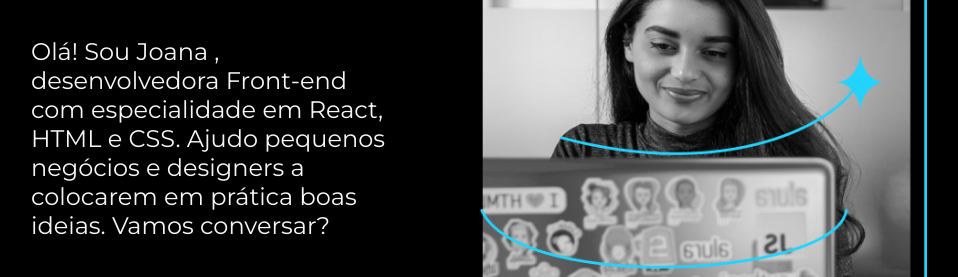
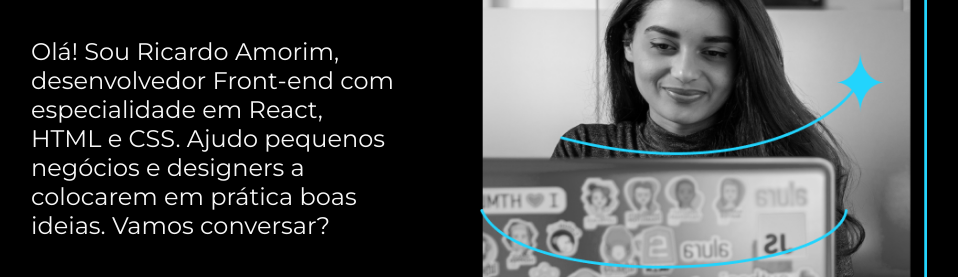
Before and after one commit to RicardoAmorim2049/portifolio, a plain HTML site: page index.html in a window 1280 px wide. Shown: the part 392-669 px from the top of the page, without its empty margins (161-1119 px from the left). Drawn offline with nearby package versions, Linux system fonts and the light colour scheme.

Commit message:
Update index.html

```diff
--- a/index.html
+++ b/index.html
@@ -21,7 +21,7 @@
             <h1 class="apresentacao__conteudo__titulo">Eleve seu negócio digital a outro nível<strong
             class="titulo-destaque">com um Front-end de qualidade!
             </strong></h1>
-            <p class="apresentacao__conteudo__texto">Olá! Sou Joana , desenvolvedora
+            <p class="apresentacao__conteudo__texto">Olá! Sou Ricardo Amorim, desenvolvedor
             Front-end com especialidade em React, HTML e
             CSS. Ajudo pequenos negócios e designers a
             colocarem em prática boas ideias. Vamos
```
